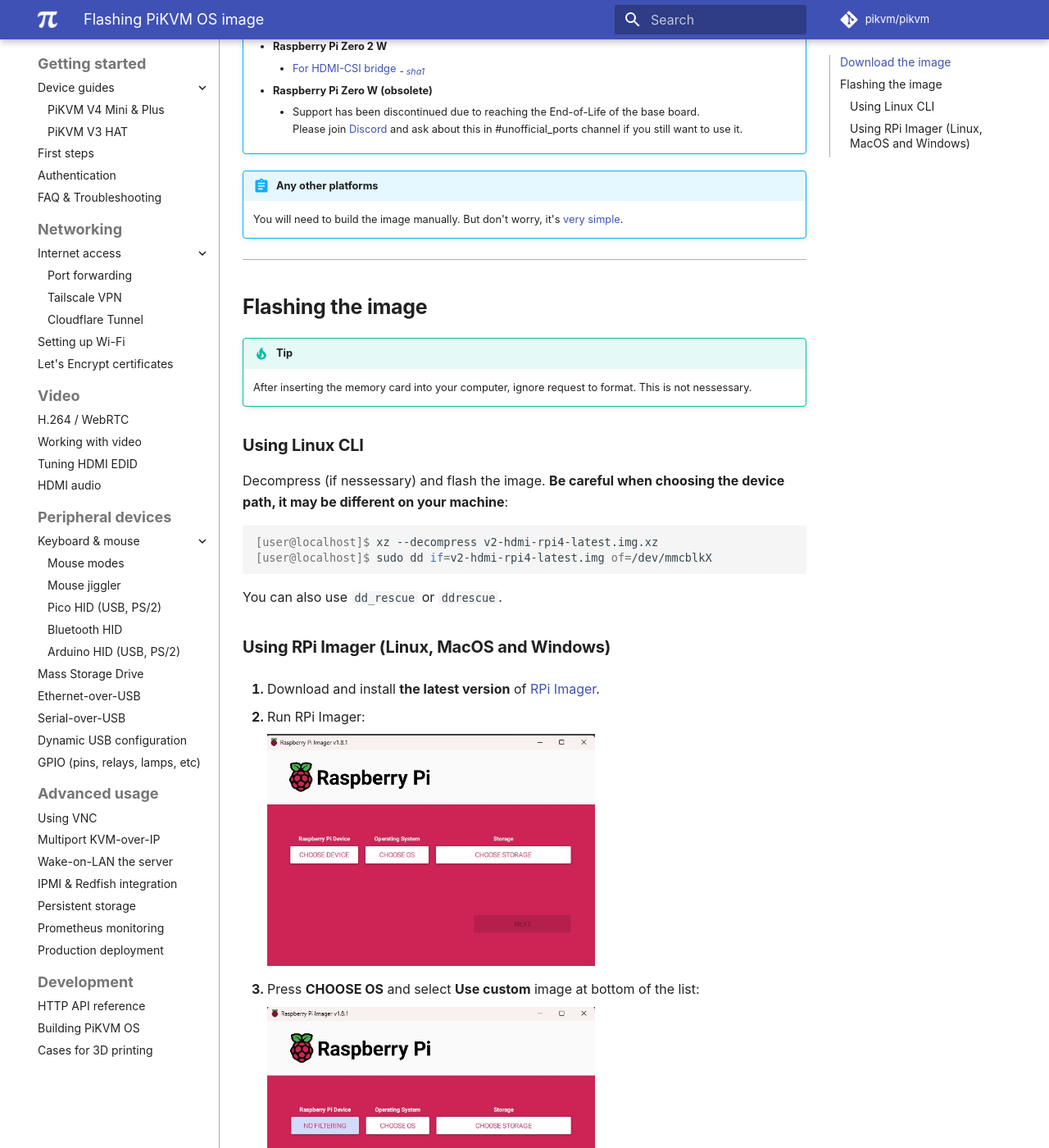
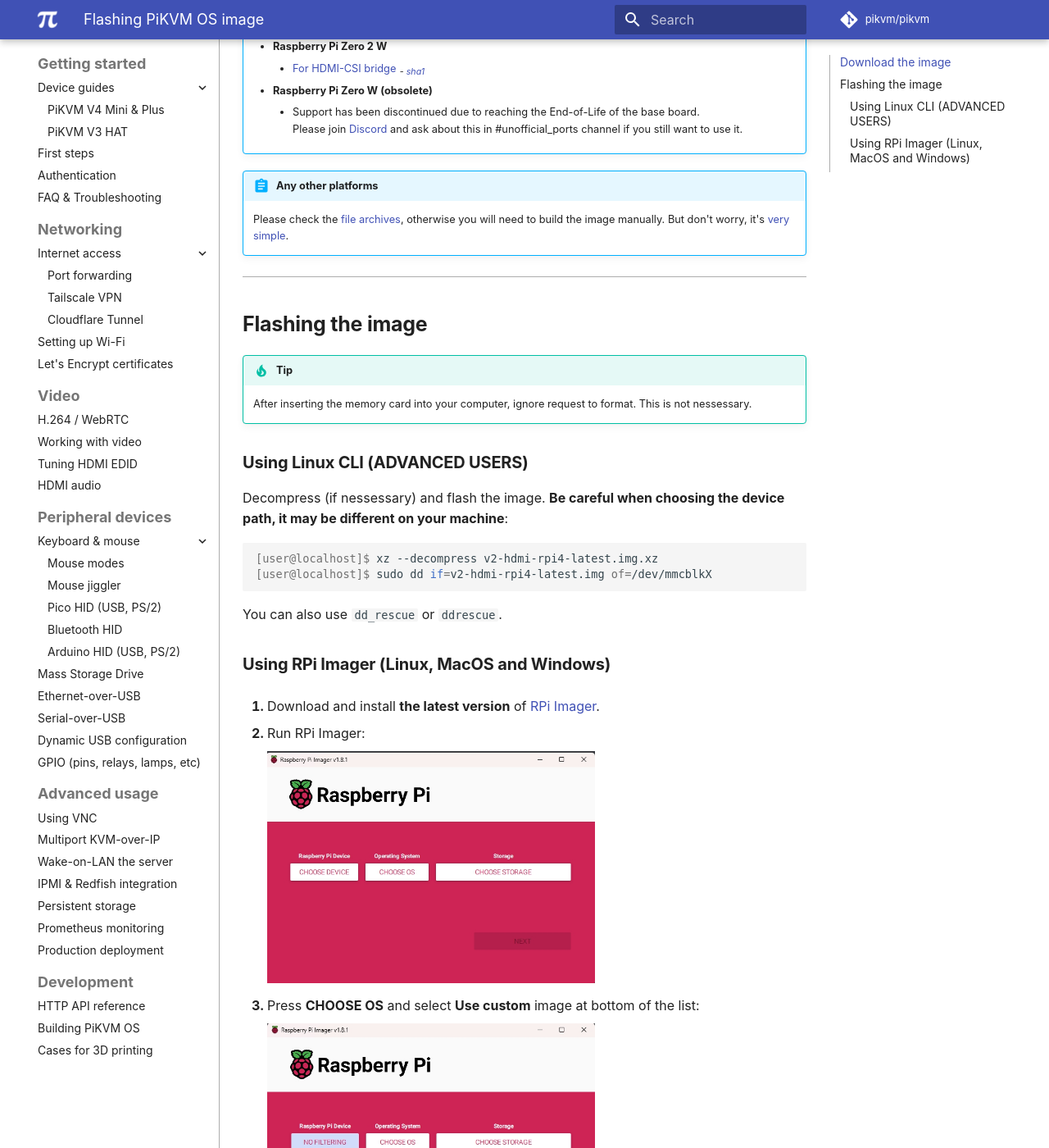
Before and after one commit to pikvm/pikvm, an MkDocs documentation site: the page built from docs/flashing_os.md, in a window 1280 px wide and 1400 px high, scrolled down 821 px. Shown: the whole window at 82% size. Built offline with MkDocs 1.6.1 and Material for MkDocs 9.7.7, drawn with Linux system fonts in a browser that asks for light colours; some web fonts are replaced; comment, search, counter and statistics services are not loaded; some of the changed text lies outside the part shown.

Commit message:
Update flashing_os.md (#1169)
Added some verbiage for clarity

```diff
--- a/docs/flashing_os.md
+++ b/docs/flashing_os.md
@@ -41,7 +41,7 @@
             Please join [Discord](https://discord.gg/bpmXfz5) and ask about this in #unofficial_ports channel if you still want to use it.
 
 !!! abstract "Any other platforms"
-    You will need to build the image manually. But don't worry, it's [very simple](building_os.md).
+    Please check the [file archives](https://files.pikvm.org/images/), otherwise you will need to build the image manually. But don't worry, it's [very simple](building_os.md).
 
 
 -----
@@ -51,7 +51,7 @@
     After inserting the memory card into your computer, ignore request to format. This is not nessessary.
 
 
-### Using Linux CLI
+### Using Linux CLI (ADVANCED USERS)
 
 Decompress (if nessessary) and flash the image. **Be careful when choosing the device path, it may be different on your machine**:
 
@@ -78,7 +78,7 @@
 4. After clicking on this item, select the image file (`*.img` or `*.img.xz`), then click **CHOOSE STORAGE**:
 
     !!! warning
-        Check the advanced settings (`CTRL+SHIFT+X`), make sure they are blank or the flash will fail.
+        This should already be set to blank though the flashing process from step 7 but its best to double check the advanced settings (`CTRL+SHIFT+X`), make sure they are blank or the flash will fail.
 
     <img src="RPi-imager3.jpg" width="400" />
 
```
